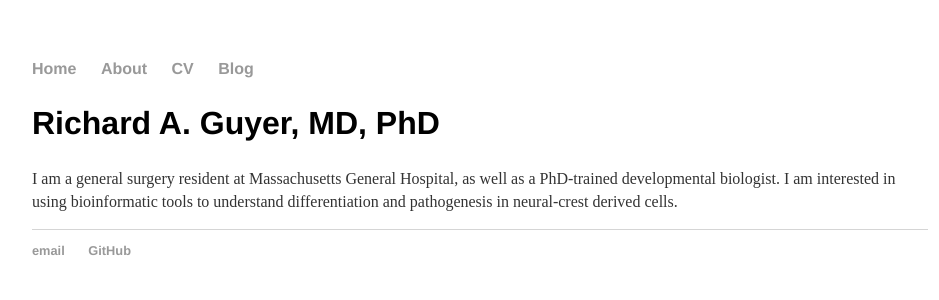
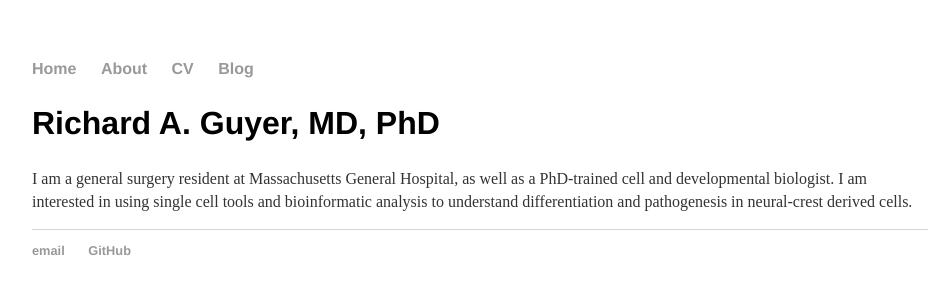
Before and after one commit to riguyer/riguyer.github.io, a Jekyll site: the page built from index.html, in a window 1280 px wide. Shown: the top 300 px of the page, without its empty margins (160-1099 px from the left). Built offline with Jekyll 4.4.1, drawn with Linux system fonts in a browser that asks for light colours.

Commit message:
Update index.html

```diff
--- a/index.html
+++ b/index.html
@@ -1,8 +1,8 @@
 ---
 layout: default
-title: Richard A. Guyer, MD, PhD
+title: Richard A. Guyer, MD, PhD | Home
 ---
 <div class="blurb">
         <h2>Richard A. Guyer, MD, PhD</h2>
-	<p>I am a general surgery resident at Massachusetts General Hospital, as well as a PhD-trained developmental biologist. I am interested in using bioinformatic tools to understand differentiation and pathogenesis in neural-crest derived cells.</p>
+	<p>I am a general surgery resident at Massachusetts General Hospital, as well as a PhD-trained cell and developmental biologist. I am interested in using single cell tools and bioinformatic analysis to understand differentiation and pathogenesis in neural-crest derived cells.</p>
 </div><!-- /.blurb -->
```
